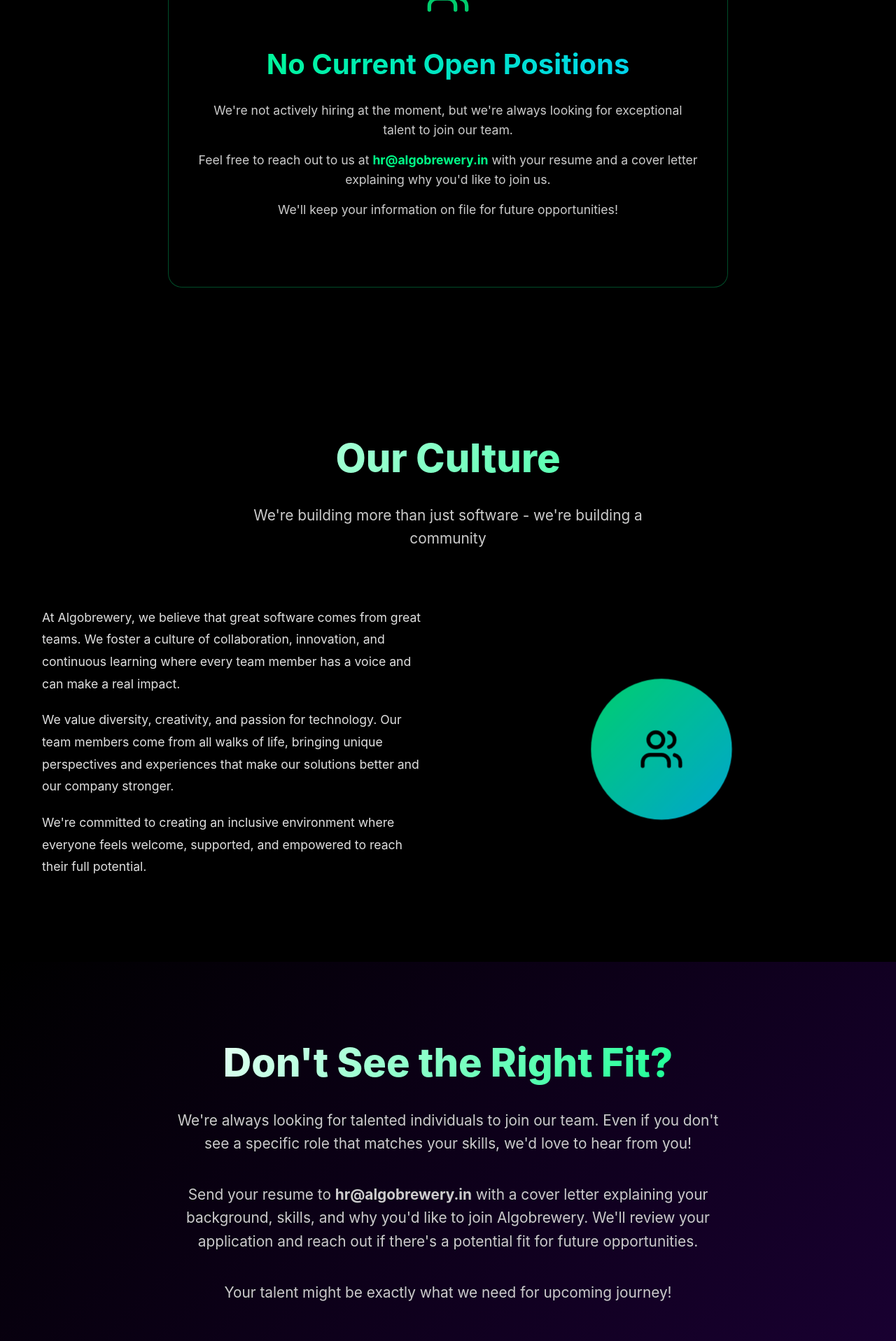
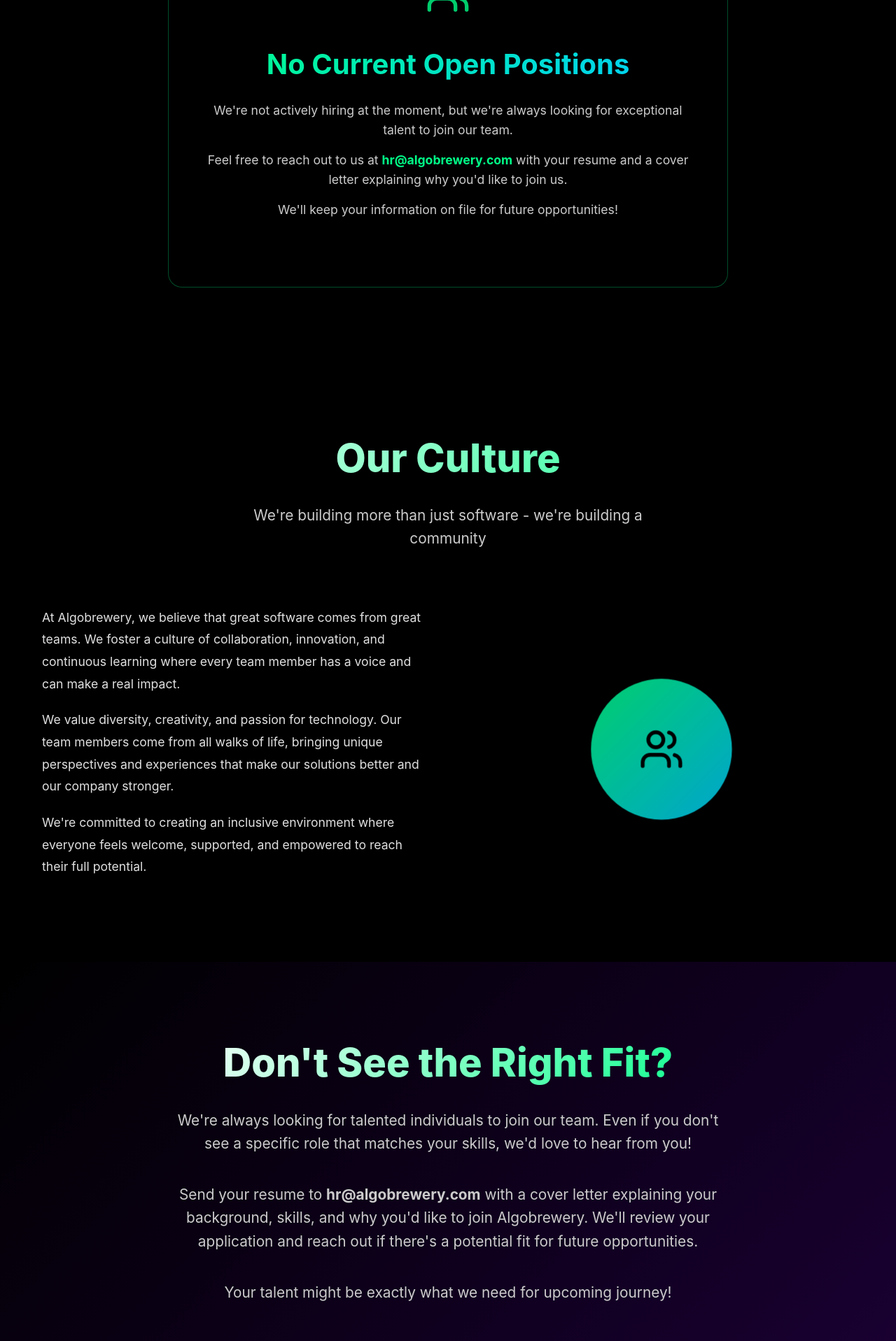
Before and after one commit to MoinAtAlgo/algobrewery-website, a React (Vite) app: page /careers in a window 1280 px wide. Shown: the part 2446-4363 px from the top of the page at 70% size. Built offline with nearby package versions, Linux system fonts and the light colour scheme.

Commit message:
Update CareersPage.jsx

```diff
--- a/src/pages/CareersPage.jsx
+++ b/src/pages/CareersPage.jsx
@@ -350,7 +350,7 @@
                 </div>
                 <h3>No Current Open Positions</h3>
                 <p>We're not actively hiring at the moment, but we're always looking for exceptional talent to join our team.</p>
-                <p>Feel free to reach out to us at <strong>hr@algobrewery.in</strong> with your resume and a cover letter explaining why you'd like to join us.</p>
+                <p>Feel free to reach out to us at <strong>hr@algobrewery.com</strong> with your resume and a cover letter explaining why you'd like to join us.</p>
                 <p>We'll keep your information on file for future opportunities!</p>
               </motion.div>
             )}
@@ -423,7 +423,7 @@
           >
             <h2>Don't See the Right Fit?</h2>
             <p>We're always looking for talented individuals to join our team. Even if you don't see a specific role that matches your skills, we'd love to hear from you!</p>
-            <p>Send your resume to <strong>hr@algobrewery.in</strong> with a cover letter explaining your background, skills, and why you'd like to join Algobrewery. We'll review your application and reach out if there's a potential fit for future opportunities.</p>
+            <p>Send your resume to <strong>hr@algobrewery.com</strong> with a cover letter explaining your background, skills, and why you'd like to join Algobrewery. We'll review your application and reach out if there's a potential fit for future opportunities.</p>
             <p>Your talent might be exactly what we need for upcoming journey!</p>
           </motion.div>
         </div>
```
